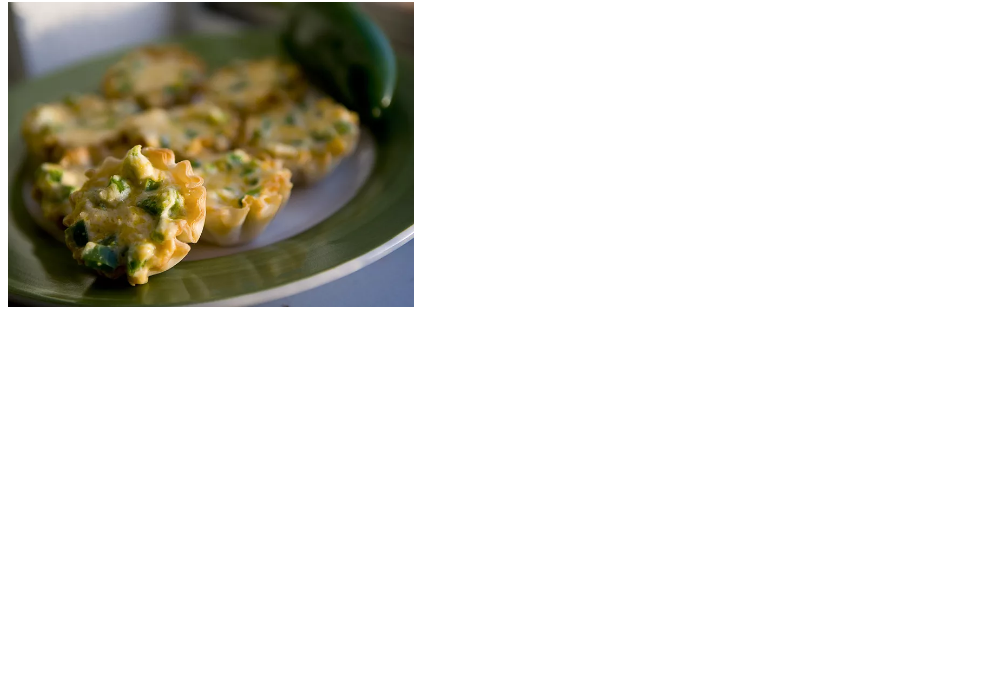
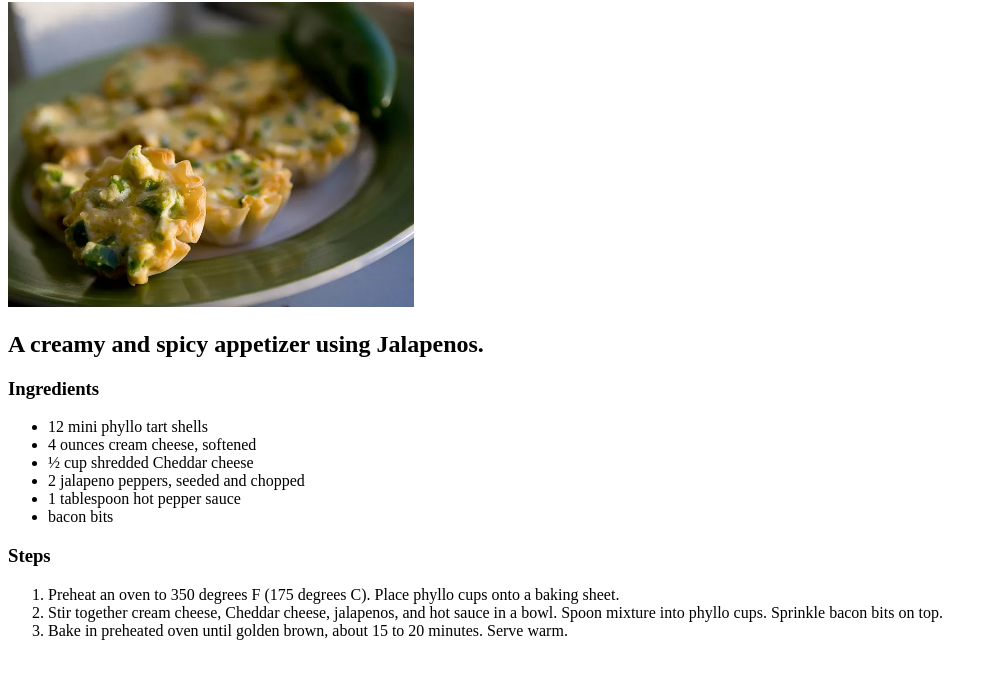
Before and after one commit to Alec1999/odin-recipes, a plain HTML site: page recipes/jalapeno-popper-cups.html in a window 1280 px wide. Shown: the part 78-756 px from the top of the page, without its empty margins (0-994 px from the left). Drawn offline with Linux system fonts and the light colour scheme.

Commit message:
Finish page for first recipes
Added ingredients and steps for Jalapeno Popper
Cups.

```diff
--- a/recipes/jalapeno-popper-cups.html
+++ b/recipes/jalapeno-popper-cups.html
@@ -8,6 +8,30 @@
 
     <body>
         <h1>Jalapeno Popper Cups Recipe</h1>
+
         <img src="../img/jalapeno-popper-cups.jpeg" alt="jalapeno popper cups out of the oven" height="305">
+
+        <h2>A creamy and spicy appetizer using Jalapenos.</h2>
+
+        <h3>Ingredients</h3>
+
+        <ul>
+            <li>12 mini phyllo tart shells</li>
+            <li>4 ounces cream cheese, softened</li>
+            <li>½ cup shredded Cheddar cheese</li>
+            <li>2 jalapeno peppers, seeded and chopped</li>
+            <li>1 tablespoon hot pepper sauce</li>
+            <li>bacon bits</li>
+        </ul>
+
+        <h3>Steps</h3>
+        <ol>
+            <li>Preheat an oven to 350 degrees F (175 degrees C). Place phyllo cups onto a baking sheet.</li>
+            <li>
+                Stir together cream cheese, Cheddar cheese, jalapenos, and hot sauce in a bowl. Spoon mixture
+                into phyllo cups. Sprinkle bacon bits on top.
+            </li>
+            <li> Bake in preheated oven until golden brown, about 15 to 20 minutes. Serve warm.</li>
+        </ol>
     </body>
 </html>
```
